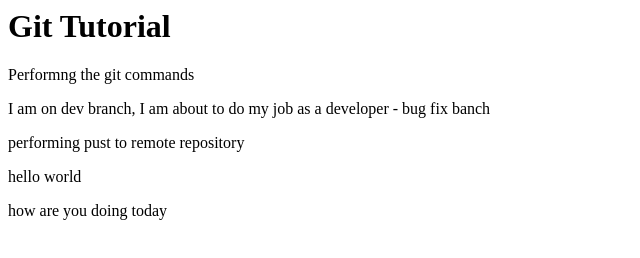
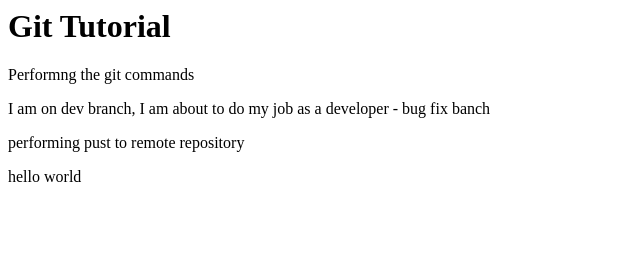
Before and after one commit to sandeepbingi03/firstgitrepo, a plain HTML site: page index.html in a window 1280 px wide. Shown: the whole page, without its empty margins (0-640 px from the left). Drawn offline with Linux system fonts and the light colour scheme.

Commit message:
Revert "Update index.html"
This reverts commit ed01aebcca71a4a63959e5e47212093184c9eadd.

```diff
--- a/index.html
+++ b/index.html
@@ -5,7 +5,6 @@
 		<p>I am on dev branch, I am about to do my job as a developer - bug fix banch</p>
 		<p>performing pust to remote repository</p>
 		<p>hello world</p>
-		<p>how are you doing today</p>
 	</body>
 
 </html>
```
